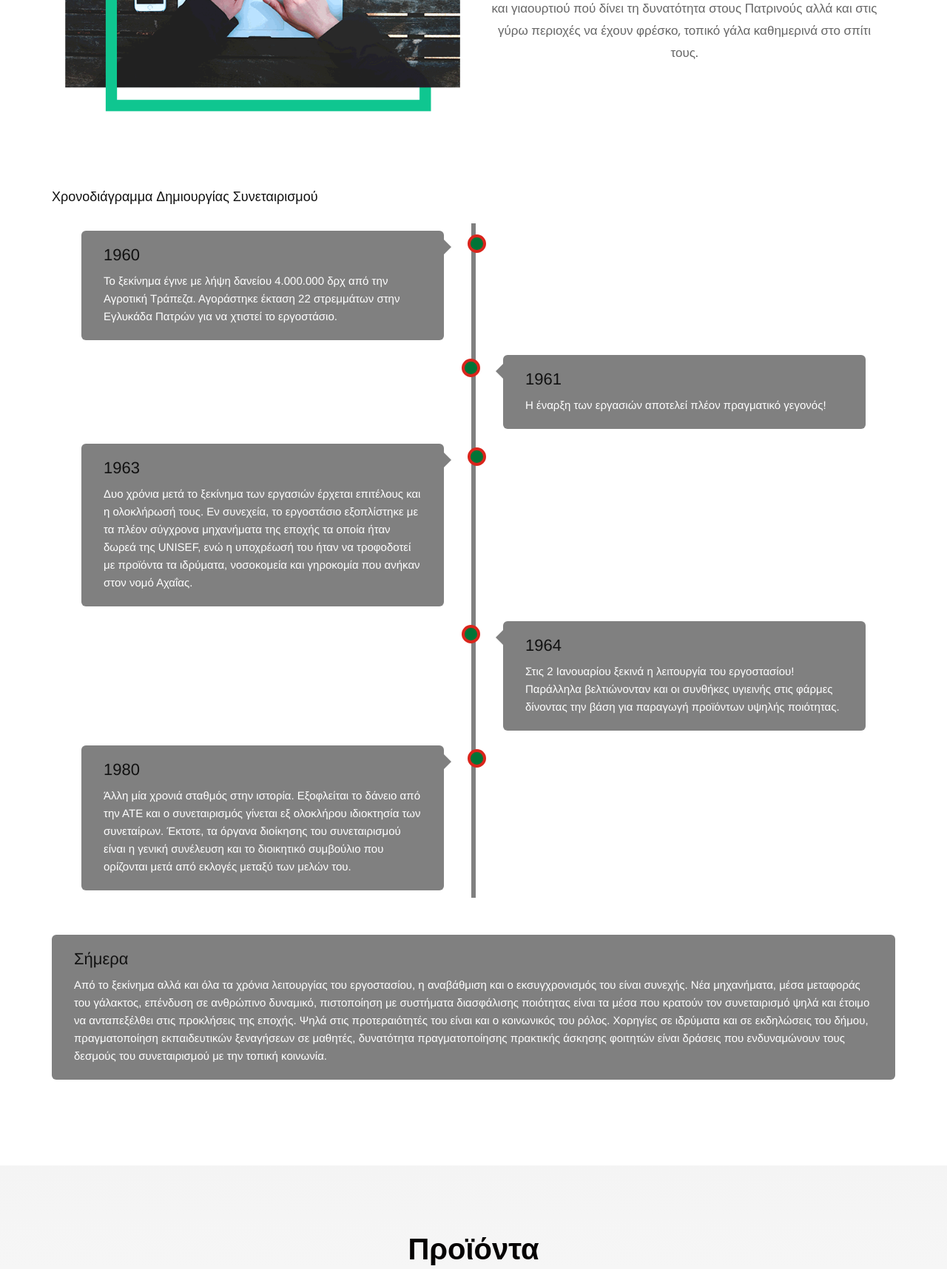
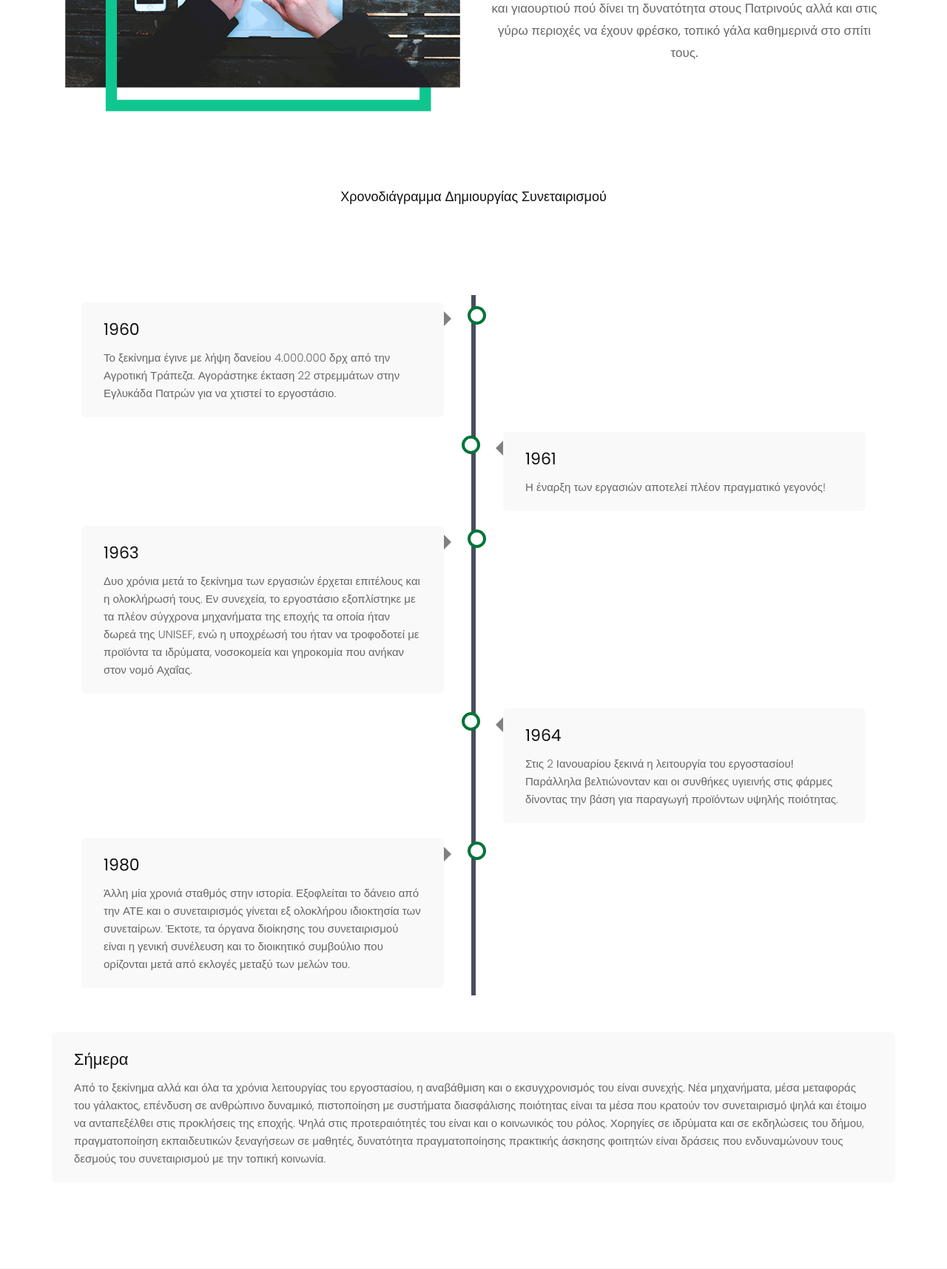
Before and after one commit to atr0x23/proto-wise, a PHP site: page / in a window 1280 px wide. Shown: the part 1233-2949 px from the top of the page at 74% size. Run offline with PHP 8.4, Linux system fonts and the light colour scheme; some libraries are stand-ins or nearby versions.

Commit message:
add timeline and remake about section(previous commit for about section was for product and not for about as it says)

```diff
--- a/css/timeline.css
+++ b/css/timeline.css
@@ -1,6 +1,12 @@
+* {
+  box-sizing: border-box;
+}
+
 .body-timeline {
   background-color: white; /*#474e5d*/
-  font-family: Helvetica, sans-serif;
+  /* font-family: Helvetica, sans-serif; */
+  font-family: 'poppins', sans-serif;
+  font-weight: 500;
 }
 
 /* The actual timeline (the vertical ruler) */
@@ -15,7 +21,7 @@
   content: '';
   position: absolute;
   width: 6px;
-  background-color: gray;
+  background-color: #474e5d;
   top: 0;
   bottom: 0;
   left: 50%;
@@ -37,8 +43,8 @@
   width: 25px;
   height: 25px;
   right: -17px;
-  background-color: #007437;
-  border: 4px solid #DA251C;
+  background-color: white;
+  border: 4px solid #007437;
   top: 15px;
   border-radius: 50%;
   z-index: 1;
@@ -90,8 +96,8 @@
 /* The actual content */
 .content-timeline {
   padding: 20px 30px;
-  background-color: gray;
-  color: white;
+  background-color: #f9f9f9;;
+  color: #666666;
   position: relative;
   border-radius: 6px;
 }
--- a/index.html
+++ b/index.html
@@ -137,9 +137,12 @@
                   στο σπίτι τους.</span>
                </div>
             </div>
+
+            <div class="titlepage" style="margin-top: 100px;">
+               <h3>Χρονοδιάγραμμα Δημιουργίας Συνεταιρισμού</h3>
+            </div>
             <!-- Start of Timeline -->
-            <div class="row" style="margin-top: 100px;">
-               <h3 class="w3-center">Χρονοδιάγραμμα Δημιουργίας Συνεταιρισμού</h3>
+            <div class="row">
                <br><br>
                <div class="body-timeline">
                   <div class="timeline">
```
